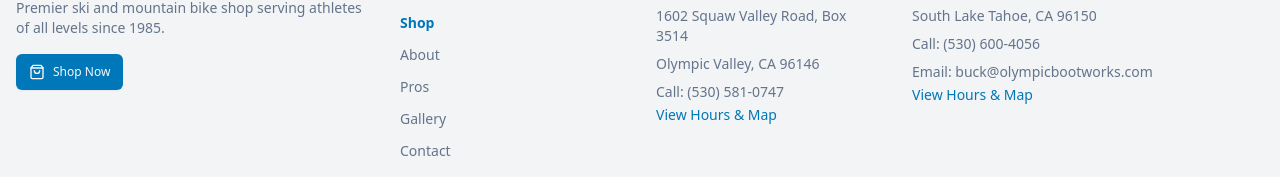
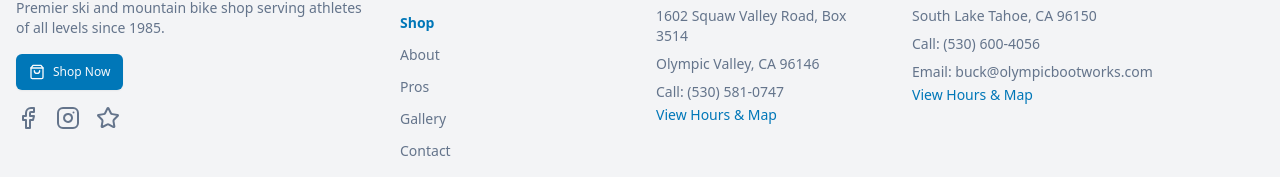
Before and after one commit to enzo-prism/olympicbootworks-retail, a Next.js app: page / in a window 1280 px wide. Shown: the part 775-952 px from the top of the page. Built offline with nearby package versions, Linux system fonts and the light colour scheme.

Commit message:
feat: add social media links to footer
Include Facebook, Instagram, and Yelp icons below Shop Now button.

Co-authored-by: enzo <215033440+enzo-prism@users.noreply.github.com>

```diff
--- a/components/footer.tsx
+++ b/components/footer.tsx
@@ -1,6 +1,7 @@
 import Link from "next/link"
 import Image from "next/image"
 import { ShopButton } from "@/components/ui/shop-button"
+import { Facebook, Instagram, Star } from "lucide-react"
 
 export default function Footer() {
   return (
@@ -25,6 +26,35 @@ export default function Footer() {
             <ShopButton href="/shop" size="sm" className="shadow-sm">
               Shop Now
             </ShopButton>
+            <div className="flex items-center space-x-4 mt-6">
+              <Link
+                href="https://www.facebook.com/olympicbootworks/"
+                target="_blank"
+                rel="noopener noreferrer"
+                aria-label="Follow us on Facebook"
+                className="text-muted-foreground hover:text-primary transition-colors"
+              >
+                <Facebook className="h-6 w-6" />
+              </Link>
+              <Link
+                href="https://www.instagram.com/olympicbootworks/"
+                target="_blank"
+                rel="noopener noreferrer"
+                aria-label="Follow us on Instagram"
+                className="text-muted-foreground hover:text-primary transition-colors"
+              >
+                <Instagram className="h-6 w-6" />
+              </Link>
+              <Link
+                href="https://www.yelp.com/biz/olympic-bootworks-squaw-valley"
+                target="_blank"
+                rel="noopener noreferrer"
+                aria-label="Check us out on Yelp"
+                className="text-muted-foreground hover:text-primary transition-colors"
+              >
+                <Star className="h-6 w-6" />
+              </Link>
+            </div>
           </div>
 
           <div className="md:col-span-2 space-y-4">
```
